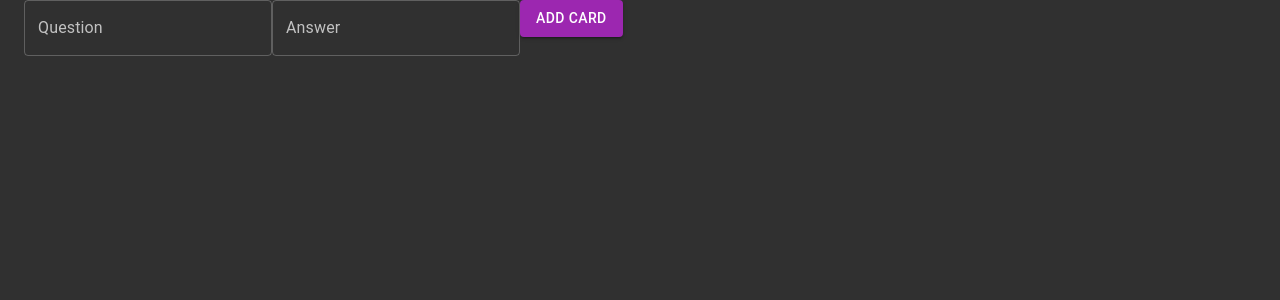
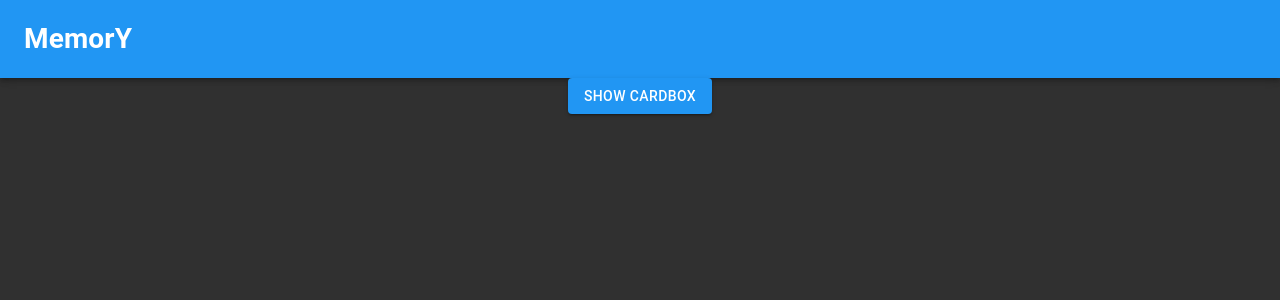
Before and after one commit to ShaanCoding/Archived, a React (Create React App) app in the folder memory/: page / in a window 1280 px wide. Shown: the top 300 px of the page. Built offline with nearby package versions, Linux system fonts and the light colour scheme.

Commit message:
Updated stylizing

```diff
--- a/memory/src/App.tsx
+++ b/memory/src/App.tsx
@@ -5,6 +5,7 @@ import ThemeWrap from "./Components/ThemeWrap";
 import { CardData } from "./Components/Card";
 import AddCardBox from "./Components/AddCardBox";
 import CardList from "./Components/CardList";
+import { AppBar, Container, Toolbar } from "@material-ui/core";
 
 function App() {
   // We now need a hook for cards, and track when they are updated, by default they will be an empty object
@@ -13,6 +14,14 @@ function App() {
 
   return (
     <ThemeWrap>
+      {/* Simple navbar for menu */}
+      <AppBar position="static">
+        <Toolbar>
+          <h1>MemorY</h1>
+        </Toolbar>
+      </AppBar>
+
+      <Container maxWidth="sm">
         <AddCardBox
           onAdd={(card) => {
             // Spread operator
@@ -27,6 +36,7 @@ function App() {
             setCards(cards.filter((c) => c.id != id));
           }}
         />
+      </Container>
     </ThemeWrap>
   );
 }
--- a/memory/src/Components/AddCardBox.tsx
+++ b/memory/src/Components/AddCardBox.tsx
@@ -1,6 +1,6 @@
 // First we start with the add box
 
-import { Button, Container, TextField } from "@material-ui/core";
+import { Button, Container, Grid, TextField } from "@material-ui/core";
 import React, { useState } from "react";
 import { CardData } from "./Card";
 
@@ -12,12 +12,28 @@ const AddCardBox: React.FC<{ onAdd: (card: CardData) => void }> = (props) => {
   const [question, setQuestion] = useState("");
   const [answer, setAnswer] = useState("");
 
+  //This is for showing the actual text field
+  const [showing, setShowing] = useState(false);
+
   console.log(`${question} question, ${answer} answer`);
 
   return (
-    <Container>
+    <Grid container direction="column" justify="center" alignItems="center">
+      {!showing ? (
+        <Button
+          variant="contained"
+          color="primary"
+          onClick={() => {
+            setShowing(!showing);
+          }}
+        >
+          Show CardBox
+        </Button>
+      ) : (
+        <>
           {/* Question textfield
       This takes the inital value of question which is empty and when the text is changed, it runs the setQuestion function which updates dom*/}
+          <div>
             <TextField
               variant="outlined"
               label="Question"
@@ -27,8 +43,10 @@ const AddCardBox: React.FC<{ onAdd: (card: CardData) => void }> = (props) => {
                 setQuestion(e.target.value);
               }}
             ></TextField>
+          </div>
 
           {/* Answer textfield */}
+          <div>
             <TextField
               variant="outlined"
               label="Answer"
@@ -38,20 +56,41 @@ const AddCardBox: React.FC<{ onAdd: (card: CardData) => void }> = (props) => {
                 setAnswer(e.target.value);
               }}
             ></TextField>
+          </div>
 
           {/* Add button */}
+          <div>
             <Button
               variant="contained"
               color="primary"
               onClick={() => {
                 // Id counter increments on every new card to all have a unique id
                 // This prop passes over all this data back to the main App.tsx class through onAdd
-          props.onAdd({ answer: answer, question: question, id: idCounter++ });
+                props.onAdd({
+                  answer: answer,
+                  question: question,
+                  id: idCounter++,
+                });
               }}
             >
               Add Card
             </Button>
-    </Container>
+          </div>
+
+          <div>
+            <Button
+              variant="contained"
+              color="primary"
+              onClick={() => {
+                setShowing(!showing);
+              }}
+            >
+              Hide
+            </Button>
+          </div>
+        </>
+      )}
+    </Grid>
   );
 };
 
--- a/memory/src/Components/Card.tsx
+++ b/memory/src/Components/Card.tsx
@@ -1,5 +1,5 @@
-import { Button } from "@material-ui/core";
-import { useState } from "react";
+import { Button, Grid } from "@material-ui/core";
+import React, { useState } from "react";
 
 // Interface for the datatype of cards
 export interface CardData {
@@ -14,20 +14,24 @@ const Card: React.FC<{ card: CardData; onDelete: () => void }> = (props) => {
 
   return (
     //The div should have a function of where it updates the following function on div click
-    <div
+    <Grid
+      container
+      direction="column"
+      justify="center"
+      alignItems="center"
       onClick={() => {
         setShowing(!showing);
       }}
     >
-      <p>Question:</p>
+      <h3>Question:</h3>
       {props.card.question}
 
       {/* If it is allowed to be shown we show it otherwise display null (tenary) */}
       {!showing ? null : (
         <>
-          <p>Answer:</p>
+          <h3>Answer:</h3>
           {props.card.answer}
-
+          <br />
           <Button
             variant="outlined"
             color="primary"
@@ -40,7 +44,7 @@ const Card: React.FC<{ card: CardData; onDelete: () => void }> = (props) => {
           </Button>
         </>
       )}
-    </div>
+    </Grid>
   );
 };
 
--- a/memory/src/Components/CardList.tsx
+++ b/memory/src/Components/CardList.tsx
@@ -1,5 +1,6 @@
 // This is the module that displays the cards in App.tsx
 
+import { Grid } from "@material-ui/core";
 import React from "react";
 import Card, { CardData } from "./Card";
 
@@ -9,8 +10,15 @@ const CardList: React.FC<{
   onCardDelete: (cardID: number) => void;
 }> = (props) => {
   return (
-    <div>
+    <Grid
+      container
+      spacing={10}
+      direction="row"
+      justify="flex-start"
+      alignItems="flex-start"
+    >
       {props.cards.map((p, i) => (
+        <Grid item key={p.id}>
           <Card
             card={p}
             key={p.id}
@@ -18,8 +26,9 @@ const CardList: React.FC<{
               props.onCardDelete(p.id);
             }}
           />
+        </Grid>
       ))}
-    </div>
+    </Grid>
   );
 };
 
--- a/memory/src/Components/ThemeWrap.tsx
+++ b/memory/src/Components/ThemeWrap.tsx
@@ -1,11 +1,11 @@
 import { createMuiTheme, CssBaseline, ThemeProvider } from "@material-ui/core";
-import { purple, green } from "@material-ui/core/colors";
+import { purple, green, blue } from "@material-ui/core/colors";
 
 const theme = createMuiTheme({
   palette: {
     type: "dark",
     primary: {
-      main: purple[500],
+      main: blue[500],
     },
     secondary: {
       main: green[500],
```
Also changed, not shown: memory/src/logo.svg, 1 other file (tests, documents, lock files or other folders). Lines whose indentation alone changed are shown as unchanged.
